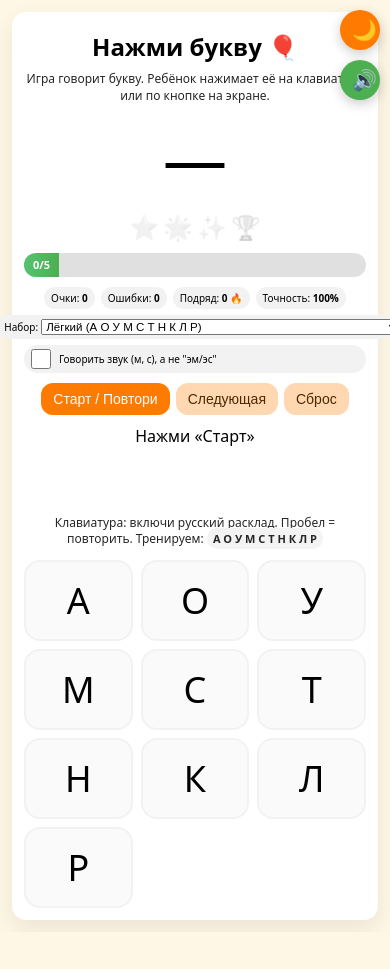
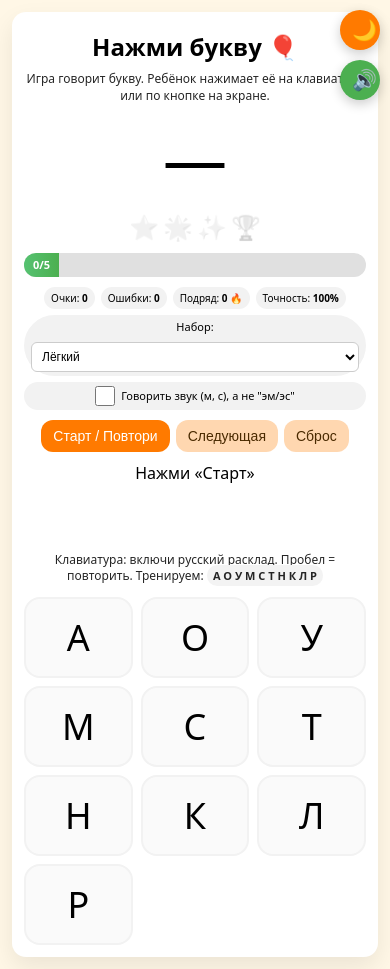
Before and after one commit to redvampir/bukvy-game, a plain HTML site: page bukvy.html in a window 390 px wide. Before the commit the page ends 932 px from the top, so only its background shows below. Drawn offline with Linux system fonts and the light colour scheme.

Commit message:
📱 справлен переключатель сложности на мобильных

```diff
--- a/bukvy.html
+++ b/bukvy.html
@@ -78,12 +78,14 @@
     .bar { display:flex; gap:8px; justify-content:center; flex-wrap:wrap; align-items:center; margin-top:10px; }
     .pill { background:#f2f2f2; padding:6px 10px; border-radius:999px; font-size:13px; transition: background 0.2s ease; white-space: nowrap; }
     .dark-theme .pill { background:#0f3460; }
-    select { transform: scale(1.05); transform-origin: left center; }
-    input[type="checkbox"] { width: 18px; height: 18px; margin: 0; vertical-align: middle; accent-color: #ff7a00; }
+    select { padding: 4px 8px; border-radius: 6px; border: 1px solid #ccc; background: white; font-size: 13px; }
+    input[type="checkbox"] { width: 18px; height: 18px; margin: 0; vertical-align: middle; accent-color: #ff7a00; cursor: pointer; }
     .dark-theme select { background:#0f3460; color:#fff; border-color:#1a4d7a; }
     .kbd { background:#f2f2f2; padding:4px 8px; border-radius:10px; font-weight:700; }
     .dark-theme .kbd { background:#0f3460; }
 
+    .select-pill { display: flex; flex-direction: column; align-items: center; gap: 4px; }
+    .select-pill div { font-size: 11px; }
     .toggle-pill { white-space: normal; }
     .toggle-label { display: flex; align-items: center; gap: 8px; justify-content: flex-start; text-align: left; line-height: 1.2; cursor: pointer; }
     .toggle-label input[type="checkbox"] { flex: 0 0 auto; }
@@ -143,8 +145,15 @@
       .status { font-size: 16px; }
 
       .bar { gap: 6px; margin-top: 8px; }
-      .pill { padding: 5px 8px; font-size: 11px; }
-      select { font-size: 11px; }
+      .pill { padding: 8px 10px; font-size: 12px; white-space: normal; text-align: center; }
+      select { font-size: 12px; padding: 6px; width: 100%; max-width: 100%; transform: none; }
+
+      .select-pill { flex: 1 1 100%; max-width: 100%; }
+      .select-pill select { margin-top: 4px; }
+
+      .toggle-pill { flex: 1 1 100%; max-width: 100%; }
+      .toggle-label { font-size: 11px; justify-content: center; gap: 6px; }
+      input[type="checkbox"] { width: 18px; height: 18px; }
 
       button { font-size: 14px; padding: 8px 12px; }
       .row { gap: 6px; }
@@ -210,12 +219,12 @@
       <span class="pill">Подряд: <b id="streak">0</b> 🔥</span>
       <span class="pill">Точность: <b id="accuracy">100%</b></span>
 
-      <span class="pill">
-        Набор:
+      <span class="pill select-pill">
+        <div>Набор:</div>
         <select id="set">
-          <option value="easy">Лёгкий (А О У М С Т Н К Л Р)</option>
-          <option value="vowels">Только гласные (А О У Ы Э Я Ё Е Ю И)</option>
-          <option value="all">Почти все (АБВГДЕЁЖЗИЙКЛМНОПРСТУФХЦЧШЩЪЫЬЭЮЯ)</option>
+          <option value="easy">Лёгкий</option>
+          <option value="vowels">Гласные</option>
+          <option value="all">Все буквы</option>
         </select>
       </span>
 
```
